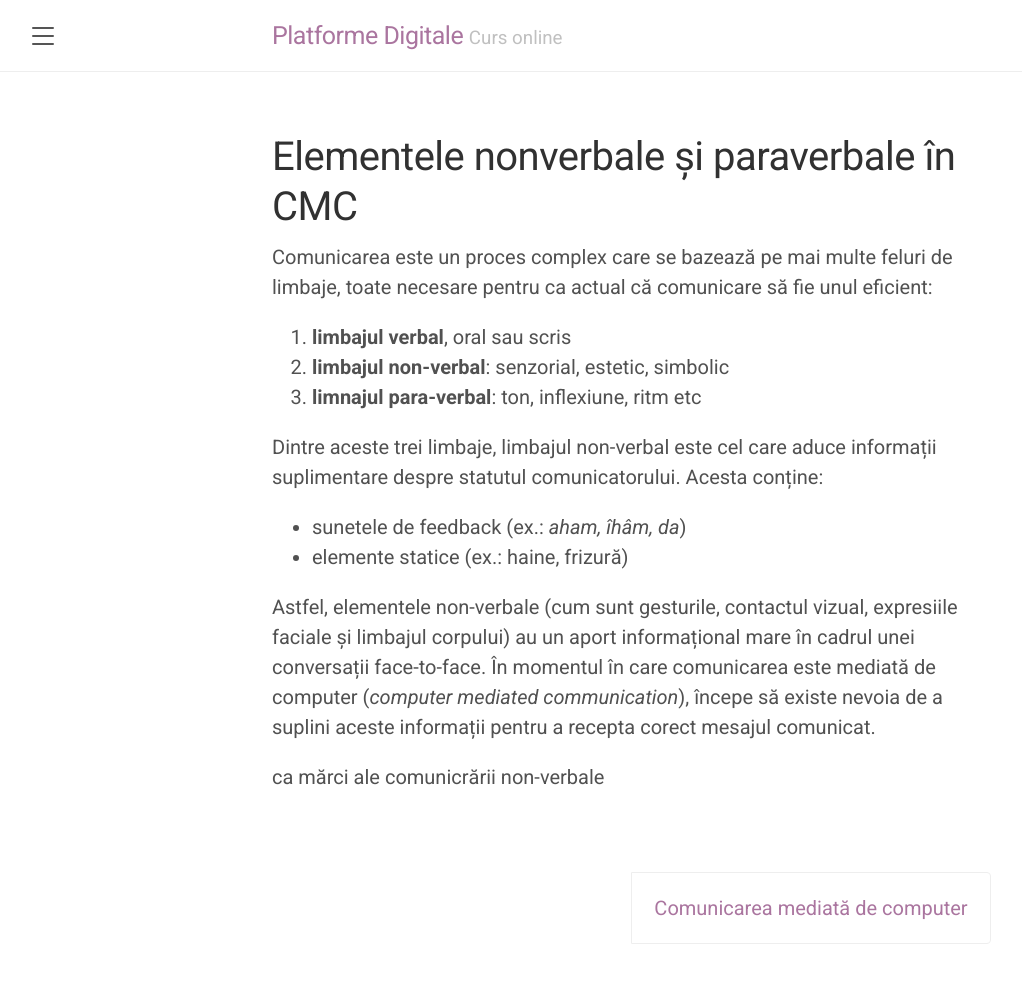
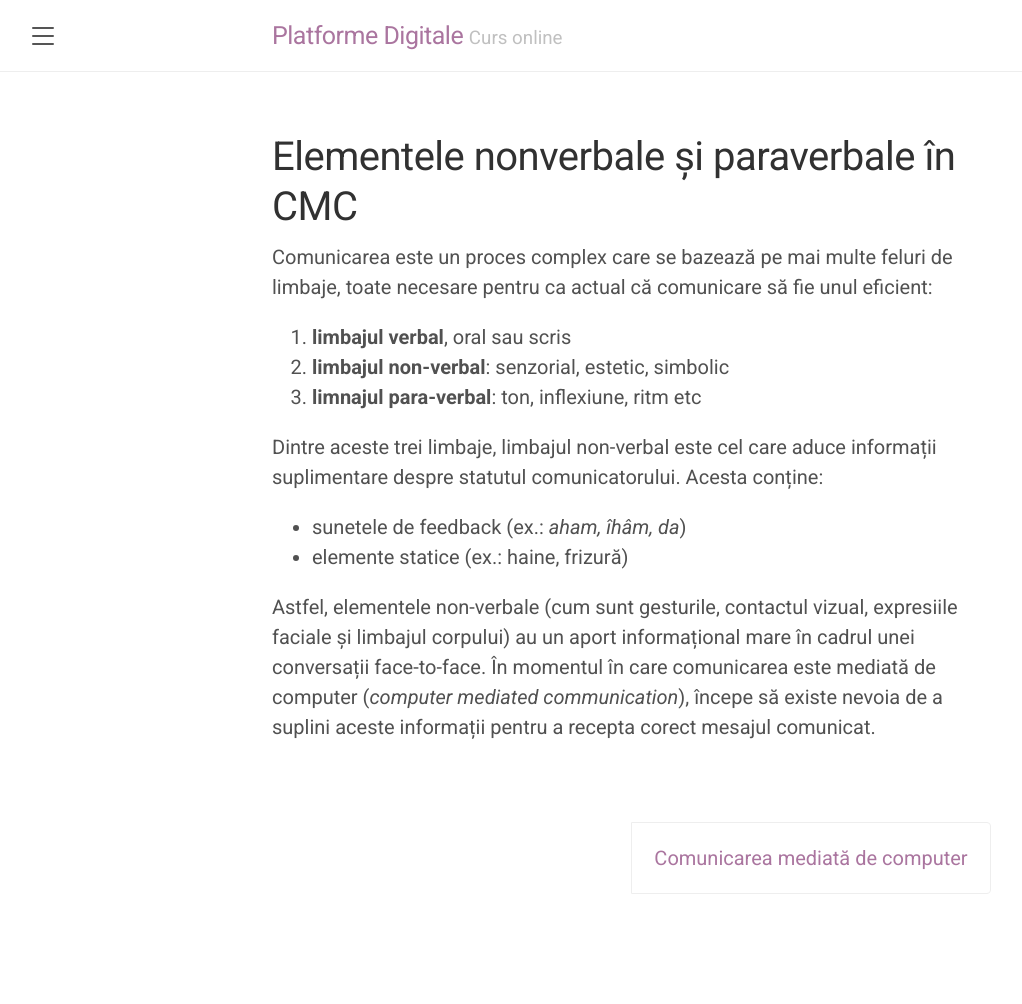
Before and after one commit to flavianana/flavianana.github.io, a Jekyll site: the page built from cursuri/cmc/elemente-cmc.html, in a window 1280 px wide. Shown: the whole page, without its empty margins (8-1030 px from the left). Built offline with Jekyll 4.4.1, drawn with Linux system fonts in a browser that asks for light colours; nearby versions of some CDN libraries; comment, search, counter and statistics services are not loaded; after the commit the page ends 954 px from its top, so only the background shows below that.

Commit message:
update content CMC

```diff
--- a/cursuri/cmc/cmc.html
+++ b/cursuri/cmc/cmc.html
@@ -1,6 +1,7 @@
 ---
 layout: course_page
 title: Elementele nonverbale și paraverbale în CMC
+show_in_sidebar: yes
 prev:
     url: /cursuri/cmc/elemente-cmc
     title: Elementele nonverbale și paraverbale în CMC
--- a/cursuri/cmc/elemente-cmc.html
+++ b/cursuri/cmc/elemente-cmc.html
@@ -40,7 +41,3 @@ next:
 <p>
     Astfel, elementele non-verbale (cum sunt gesturile, contactul vizual, expresiile faciale și limbajul corpului) au un aport informațional mare în cadrul unei conversații face-to-face. În momentul în care comunicarea este mediată de computer (<em>computer mediated communication</em>), începe să existe nevoia de a suplini aceste informații pentru a recepta corect mesajul comunicat.
 </p>
-
-<p>
-     ca mărci ale comunicrării non-verbale
-</p>
```
Also changed, not shown: other parts of cursuri/cmc/elemente-cmc.html (+1 -0 lines).
